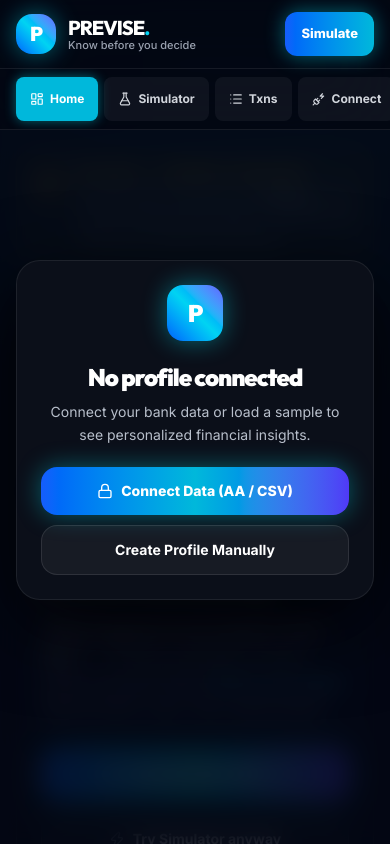
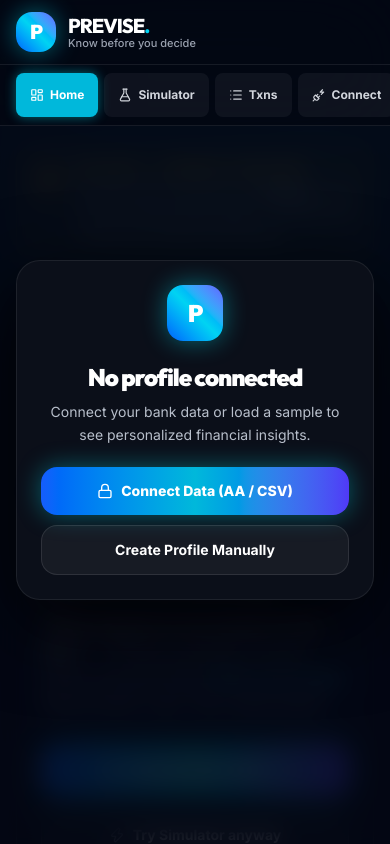
Before and after one commit to Ritika-Bhati-2266/Hack, a Next.js app: page / in a window 390 px wide. Shown: the top 844 px of the page. Built offline with nearby package versions, Linux system fonts and the light colour scheme.

Commit message:
updated file

```diff
--- a/src/components/Navbar.tsx
+++ b/src/components/Navbar.tsx
@@ -2,7 +2,7 @@
 
 import Link from 'next/link';
 import { usePathname } from 'next/navigation';
-import { LayoutDashboard, FlaskConical, PlugZap, Target, Sparkles, List, History, Star } from 'lucide-react';
+import { LayoutDashboard, FlaskConical, PlugZap, Target, List, History, Star } from 'lucide-react';
 import { useFinanceStore } from '@/store/useFinanceStore';
 import { usableBalance } from '@/lib/engine';
 
@@ -74,7 +74,7 @@
           })}
         </nav>
 
-        {/* Buffer pill — shrink-0 + nowrap: value must never wrap or stack */}
+        {/* Profile cluster (right) — Simulator lives in the pill nav, no extra CTA */}
         <div className="flex items-center gap-3 shrink-0">
           <div className="hidden sm:flex items-center gap-2.5 pr-1 shrink-0">
             <span className="w-8 h-8 rounded-full bg-cyan-500/15 border border-cyan-400/30 flex items-center justify-center text-xs font-black text-cyan-300 shrink-0">
@@ -94,19 +94,6 @@
               </p>
             )}
           </div>
-          <Link
-            href="/simulator"
-            className="md:hidden px-4 py-2.5 min-h-[44px] inline-flex items-center rounded-xl bg-gradient-to-r from-blue-600 to-cyan-500 text-white text-[13px] font-extrabold shadow-[0_0_20px_rgba(0,240,255,0.4)] shrink-0"
-          >
-            Simulate
-          </Link>
-          <Link
-            href="/simulator"
-            className="hidden md:inline-flex items-center gap-2 px-5 py-2.5 rounded-xl bg-gradient-to-r from-blue-600 via-cyan-500 to-indigo-600 text-white text-[13px] font-extrabold hover:brightness-125 hover:shadow-[0_0_30px_rgba(0,240,255,0.5)] transition-all transform hover:-translate-y-0.5 active:scale-95 shrink-0"
-          >
-            <Sparkles className="w-4 h-4" />
-            Try Simulator
-          </Link>
         </div>
       </div>
 
```
